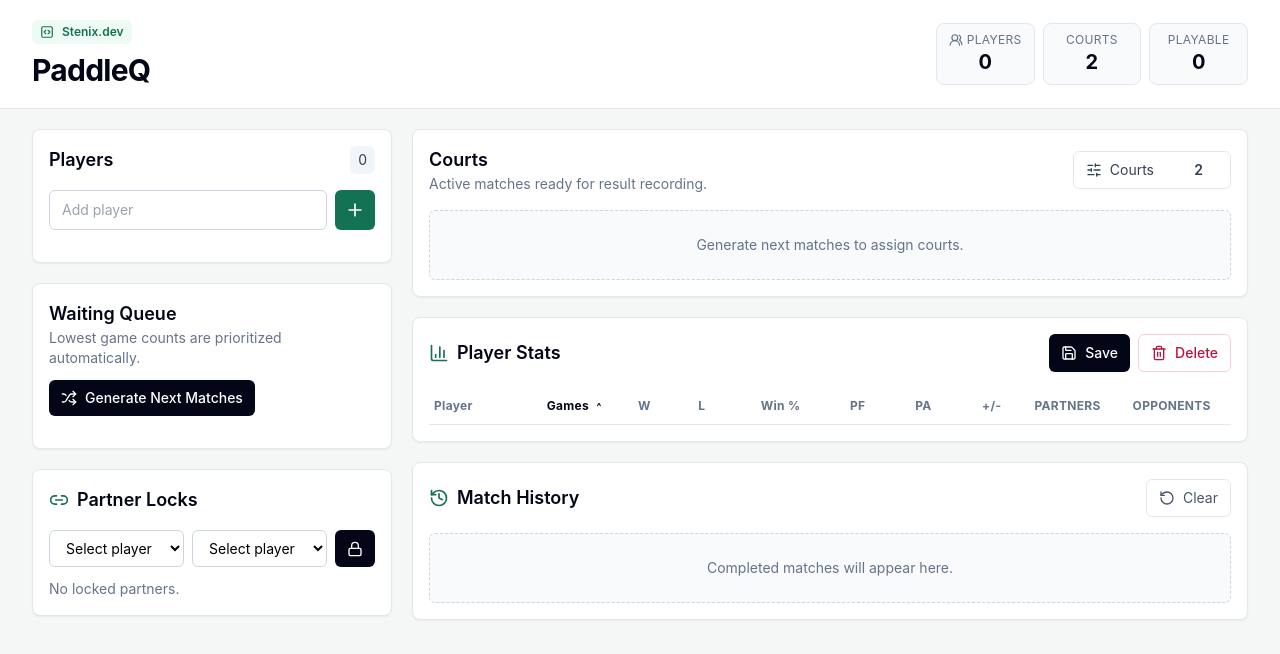
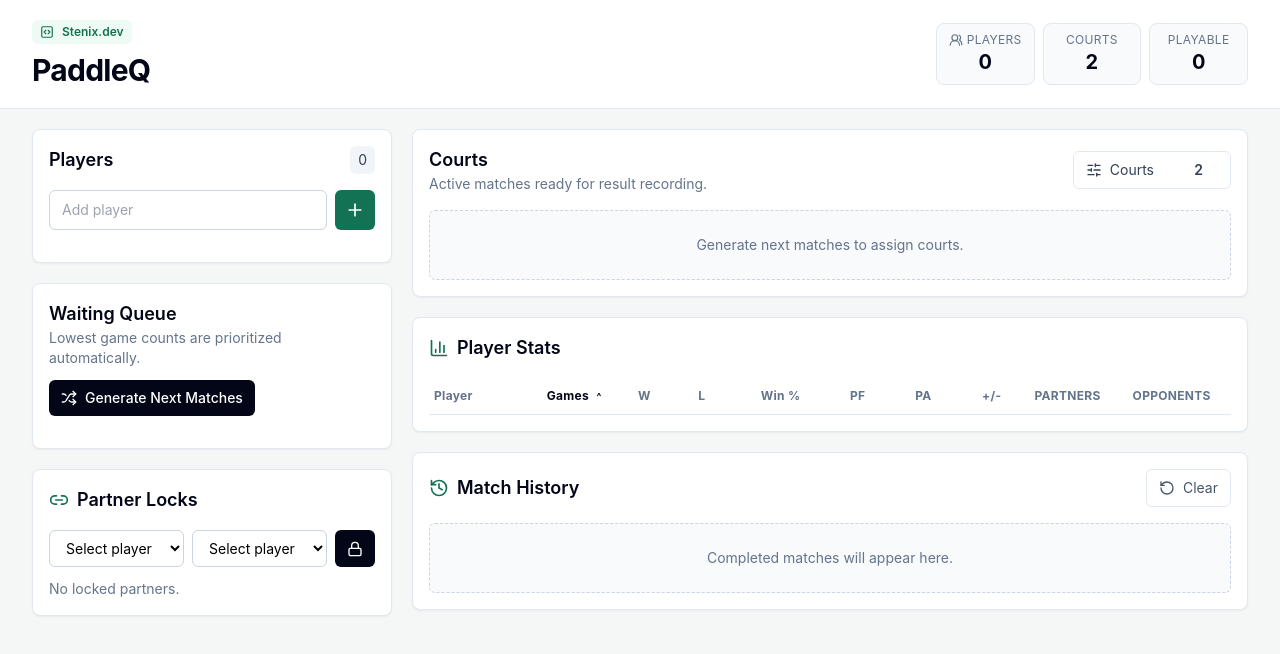
Before and after one commit to StenixDev/PaddleQ, a React (Vite) app: page / in a window 1280 px wide. Shown: the top 654 px of the page. Built offline with nearby package versions, Linux system fonts and the light colour scheme.

Commit message:
[PaddleQ] - Remove save and delete buttons

```diff
--- a/src/components/StatsDashboard.jsx
+++ b/src/components/StatsDashboard.jsx
@@ -69,33 +69,7 @@ export default function StatsDashboard() {
             ) : null}
           </div>
         </div>
-        {!state.shareMeta ? (
-          <div className='flex flex-wrap gap-2'>
-            <button
-              onClick={() => setShowSave(true)}
-              className='inline-flex items-center gap-2 rounded-md bg-slate-950 px-3 py-2 text-sm font-medium text-white hover:bg-slate-800'
-            >
-              <Save className='h-4 w-4' />
-              Save
-            </button>
-            <button
-              onClick={() => {
-                if (
-                  window.confirm(
-                    'Delete all players, queue, matches, stats, and saved local data?',
-                  )
-                ) {
-                  dispatch({ type: 'deleteAllData' });
-                  setShareLink('');
-                }
-              }}
-              className='inline-flex items-center gap-2 rounded-md border border-rose-200 bg-white px-3 py-2 text-sm font-medium text-rose-700 hover:bg-rose-50'
-            >
-              <Trash2 className='h-4 w-4' />
-              Delete
-            </button>
-          </div>
-        ) : null}
+        {!state.shareMeta ? <div className='flex flex-wrap gap-2'></div> : null}
       </div>
       <div className='mb-3 grid gap-2 lg:hidden'>
         <label className='text-xs font-bold uppercase tracking-wide text-slate-500'>
```
